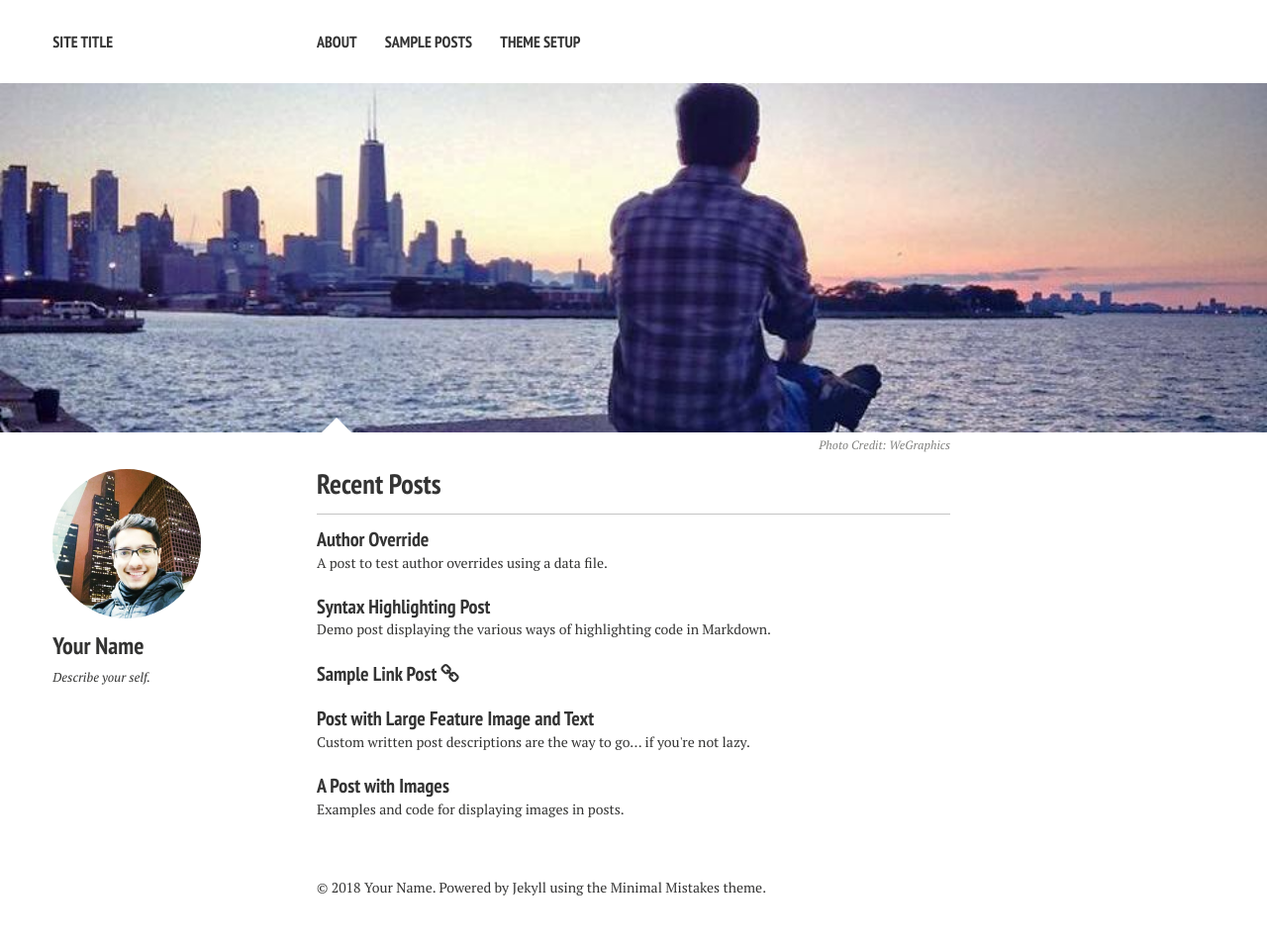
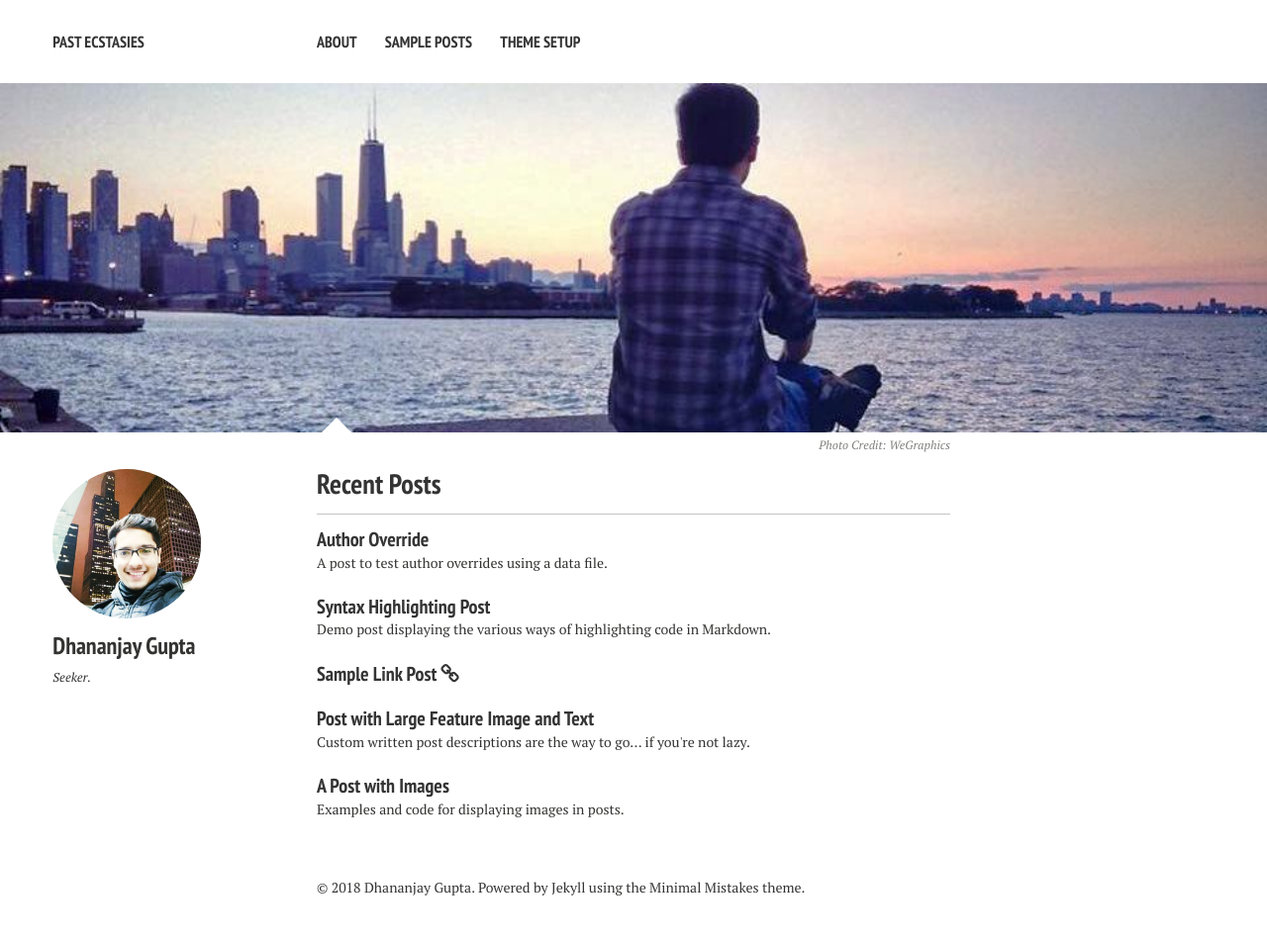
Before and after one commit to DhananjayGupta300/DhananjayGupta300.github.io, a Jekyll site: the page built from index.md, in a window 1280 px wide. Shown: the whole page at 99% size. Built offline with Jekyll 4.4.1, drawn with Linux system fonts in a browser that asks for light colours; nearby versions of some CDN libraries.

Commit message:
config changes

```diff
--- a/_config.yml
+++ b/_config.yml
@@ -1,6 +1,6 @@
 # Site wide configuration
 
-title:            Site Title
+title:            PAST ECSTASIES
 locale:           en_US
 url:
 
@@ -40,9 +40,9 @@ titlecase: true
 
 # Site owner
 owner:
-  name: Your Name
+  name: Dhananjay Gupta
   avatar: bio-photo.jpg
-  bio: "Describe your self."
+  bio: "Seeker."
   email:
   disqus-shortname:
   twitter: #username
```
